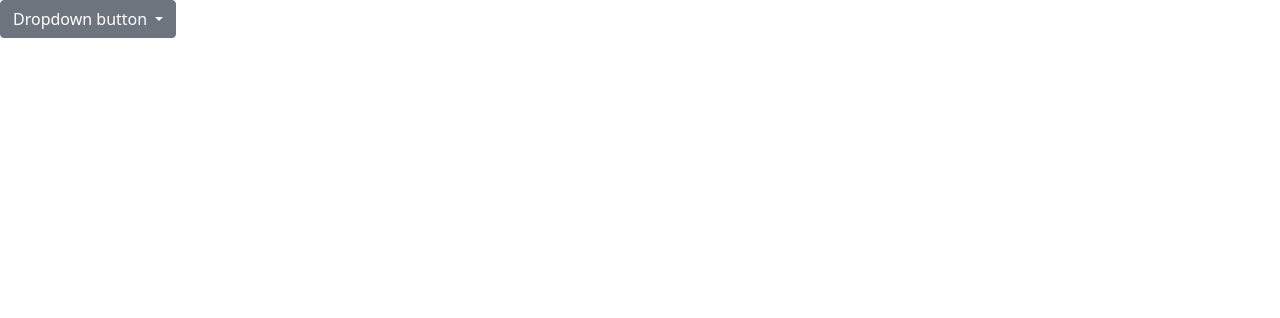
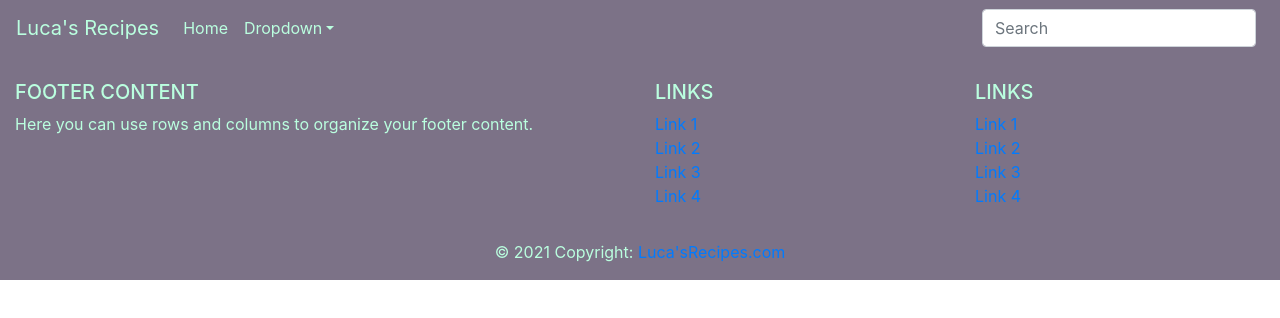
Before and after one commit to LucaTomasko/RecipePageBLJ2020LucaTomasko, a plain HTML site: page Page/index.html in a window 1280 px wide. Drawn offline with nearby package versions, Linux system fonts and the light colour scheme.

Commit message:
added files

```diff
--- a/Page/index.css
+++ b/Page/index.css
@@ -0,0 +1,18 @@
+#footer{
+    background-color: white;
+    color: #BAFFDF;
+}
+#nav{
+    background-color: #7C7287;
+}
+#footer{
+    background-color: #7C7287;
+}
+
+.navbar-brand{
+    color: #BAFFDF !important;
+}
+
+.nav-link{
+    color: #BAFFDF !important;
+}
--- a/Page/index.html
+++ b/Page/index.html
@@ -1,24 +1,162 @@
-<!DOCTYPE html>
+<!doctype html>
 <html lang="en">
-<head>
-    <meta charset="UTF-8">
-    <meta http-equiv="X-UA-Compatible" content="IE=edge">
-    <meta name="viewport" content="width=device-width, initial-scale=1.0">
-    <link href="https://cdn.jsdelivr.net/npm/bootstrap@5.0.2/dist/css/bootstrap.min.css" rel="stylesheet" integrity="sha384-EVSTQN3/azprG1Anm3QDgpJLIm9Nao0Yz1ztcQTwFspd3yD65VohhpuuCOmLASjC" crossorigin="anonymous">
+  <head>
+    <!-- Required meta tags -->
+    <meta charset="utf-8">
+    <meta name="viewport" content="width=device-width, initial-scale=1, shrink-to-fit=no">
+    <!-- Bootstrap CSS -->
+    <link rel="stylesheet" href="https://maxcdn.bootstrapcdn.com/bootstrap/4.0.0/css/bootstrap.min.css" integrity="sha384-Gn5384xqQ1aoWXA+058RXPxPg6fy4IWvTNh0E263XmFcJlSAwiGgFAW/dAiS6JXm" crossorigin="anonymous">
     <link rel="stylesheet" href="index.css">
-    <script src="https://cdn.jsdelivr.net/npm/bootstrap@5.0.2/dist/js/bootstrap.bundle.min.js" integrity="sha384-MrcW6ZMFYlzcLA8Nl+NtUVF0sA7MsXsP1UyJoMp4YLEuNSfAP+JcXn/tWtIaxVXM" crossorigin="anonymous"></script>
     <title>Recipe Page</title>
-</head>
-<body>
-    <div class="dropdown">
-        <button class="btn btn-secondary dropdown-toggle" type="button" id="dropdownMenuButton" data-toggle="dropdown" aria-haspopup="true" aria-expanded="false">
-          Dropdown button
-        </button>
-        <div class="dropdown-menu" aria-labelledby="dropdownMenuButton">
-          <a class="dropdown-item" href="#">Action</a>
-          <a class="dropdown-item" href="#">Another action</a>
-          <a class="dropdown-item" href="#">Something else here</a>
+  </head>
+  <body>
+
+    <!-- Optional JavaScript -->
+    <!-- jQuery first, then Popper.js, then Bootstrap JS -->
+    <script src="https://code.jquery.com/jquery-3.2.1.slim.min.js" integrity="sha384-KJ3o2DKtIkvYIK3UENzmM7KCkRr/rE9/Qpg6aAZGJwFDMVNA/GpGFF93hXpG5KkN" crossorigin="anonymous"></script>
+    <script src="https://cdnjs.cloudflare.com/ajax/libs/popper.js/1.12.9/umd/popper.min.js" integrity="sha384-ApNbgh9B+Y1QKtv3Rn7W3mgPxhU9K/ScQsAP7hUibX39j7fakFPskvXusvfa0b4Q" crossorigin="anonymous"></script>
+    <script src="https://maxcdn.bootstrapcdn.com/bootstrap/4.0.0/js/bootstrap.min.js" integrity="sha384-JZR6Spejh4U02d8jOt6vLEHfe/JQGiRRSQQxSfFWpi1MquVdAyjUar5+76PVCmYl" crossorigin="anonymous"></script>
+
+<!--Navbar-->
+<nav class="navbar navbar-expand-lg navbar-dark primary-color" id="nav">
+    <!-- Navbar brand -->
+    <a class="navbar-brand" href="#">Luca's Recipes</a>
+    <!-- Collapse button -->
+    <button class="navbar-toggler" type="button" data-toggle="collapse" data-target="#basicExampleNav"
+      aria-controls="basicExampleNav" aria-expanded="false" aria-label="Toggle navigation">
+      <span class="navbar-toggler-icon"></span>
+    </button>
+    <!-- Collapsible content -->
+    <div class="collapse navbar-collapse" id="basicExampleNav">
+      <!-- Links -->
+      <ul class="navbar-nav mr-auto">
+        <li class="nav-item active">
+          <a class="nav-link" href="#">Home
+            <span class="sr-only">(current)</span>
+          </a>
+        </li>
+        <!-- Dropdown -->
+        <li class="nav-item dropdown multi-level-dropdown">
+          <a href="#" id="menu" data-toggle="dropdown" class="nav-link dropdown-toggle w-100">Dropdown</a>
+          <ul class="dropdown-menu mt-2 rounded-0 primary-color border-0 z-depth-1">
+            <li class="dropdown-item dropdown-submenu p-0">
+              <a href="#" data-toggle="dropdown" class="dropdown-toggle text-black w-100">Click Me Too! </a>
+              <ul class="dropdown-menu ml-2 rounded-0 primary-color border-0 z-depth-1">
+                <li class="dropdown-item p-0">
+                  <a href="#" class="text-white w-100">Hey</a>
+                </li>
+                <li class="dropdown-item p-0">
+                  <a href="#" class="text-white w-100">Hi</a>
+                </li>
+                <li class="dropdown-item dropdown-submenu p-0">
+                  <a href="#" data-toggle="dropdown" class="dropdown-toggle text-white w-100">Hello </a>
+                  <ul class="dropdown-menu mr-2 rounded-0 primary-color border-0 z-depth-1 r-100 ">
+                    <li class="dropdown-item p-0">
+                      <a href="#" class="text-white w-100">Some</a>
+                    </li>
+                    <li class="dropdown-item p-0">
+                      <a href="#" class="text-white w-100">Text</a>
+                    </li>
+                  </ul>
+                </li>
+              </ul>
+            </li>
+          </ul>
+        </li>
+      </ul>
+      <!-- Links -->
+      <form class="form-inline">
+        <div class="md-form my-0">
+          <input class="form-control mr-sm-2" type="text" placeholder="Search" aria-label="Search">
         </div>
+      </form>
+    </div>
+    <!-- Collapsible content -->
+  </nav>
+  <!--/.Navbar-->
+
+    <!-- Footer -->
+<footer class="page-footer font-small pt-4" id="footer">
+
+    <!-- Footer Links -->
+    <div class="container-fluid text-center text-md-left">
+
+      <!-- Grid row -->
+      <div class="row">
+
+        <!-- Grid column -->
+        <div class="col-md-6 mt-md-0 mt-3">
+
+          <!-- Content -->
+          <h5 class="text-uppercase">Footer Content</h5>
+          <p>Here you can use rows and columns to organize your footer content.</p>
+
+        </div>
+        <!-- Grid column -->
+
+        <hr class="clearfix w-100 d-md-none pb-3">
+
+        <!-- Grid column -->
+        <div class="col-md-3 mb-md-0 mb-3">
+
+          <!-- Links -->
+          <h5 class="text-uppercase">Links</h5>
+
+          <ul class="list-unstyled">
+            <li>
+              <a href="#!">Link 1</a>
+            </li>
+            <li>
+              <a href="#!">Link 2</a>
+            </li>
+            <li>
+              <a href="#!">Link 3</a>
+            </li>
+            <li>
+              <a href="#!">Link 4</a>
+            </li>
+          </ul>
+
+        </div>
+        <!-- Grid column -->
+
+        <!-- Grid column -->
+        <div class="col-md-3 mb-md-0 mb-3">
+
+          <!-- Links -->
+          <h5 class="text-uppercase">Links</h5>
+
+          <ul class="list-unstyled">
+            <li>
+              <a href="#!">Link 1</a>
+            </li>
+            <li>
+              <a href="#!">Link 2</a>
+            </li>
+            <li>
+              <a href="#!">Link 3</a>
+            </li>
+            <li>
+              <a href="#!">Link 4</a>
+            </li>
+          </ul>
+
+        </div>
+        <!-- Grid column -->
+
       </div>
-</body>
+      <!-- Grid row -->
+
+    </div>
+    <!-- Footer Links -->
+
+    <!-- Copyright -->
+    <div class="footer-copyright text-center py-3">© 2021 Copyright:
+      <a href="https://www.youtube.com/watch?v=d1YBv2mWll0"> Luca'sRecipes.com</a>
+    </div>
+    <!-- Copyright -->
+
+  </footer>
+  <!-- Footer -->
+  </body>
 </html>
```
